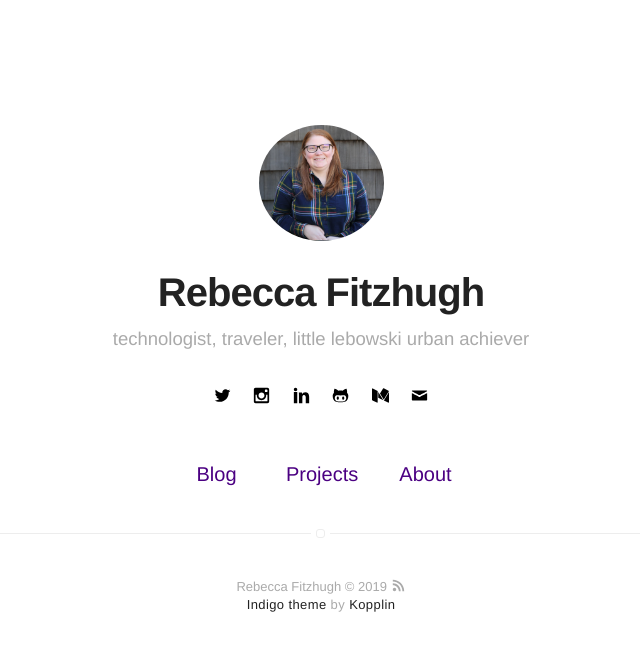
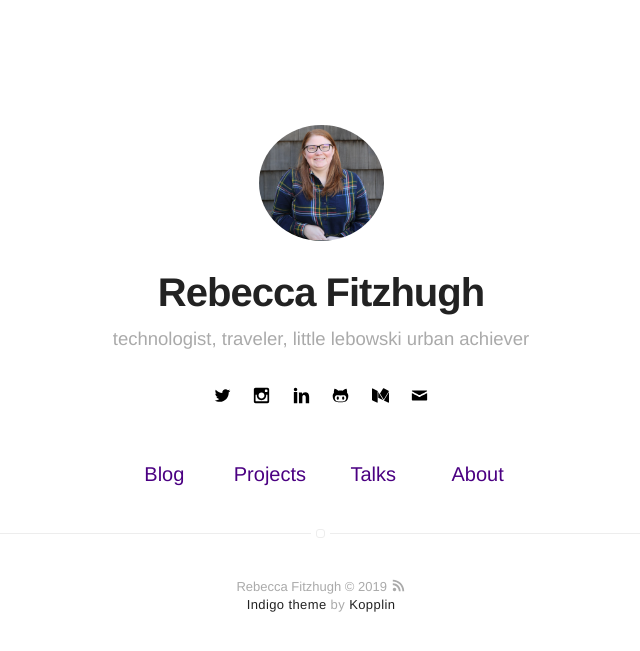
Before and after one commit to rfitzhugh/rfitzhugh.github.io, a Jekyll site: the page built from index.html, in a window 1280 px wide. Shown: the top 651 px of the page, without its empty margins (319-959 px from the left). Built offline with Jekyll 4.4.1, drawn with Linux system fonts in a browser that asks for light colours.

Commit message:
Update nav.html

```diff
--- a/_includes/nav.html
+++ b/_includes/nav.html
@@ -23,6 +23,14 @@
         {% endif %}
 
         {% if site.about == true %}
+            {% if page.title != "Talks" %}
+                <li class="item">
+                    <a class="link" href="{{ site.url }}/talks">Talks</a>
+                </li>
+            {% endif %}
+        {% endif %}
+
+        {% if site.about == true %}
             {% if page.title != "About" %}
                 <li class="item">
                     <a class="link" href="{{ site.url }}/about">About</a>
```
